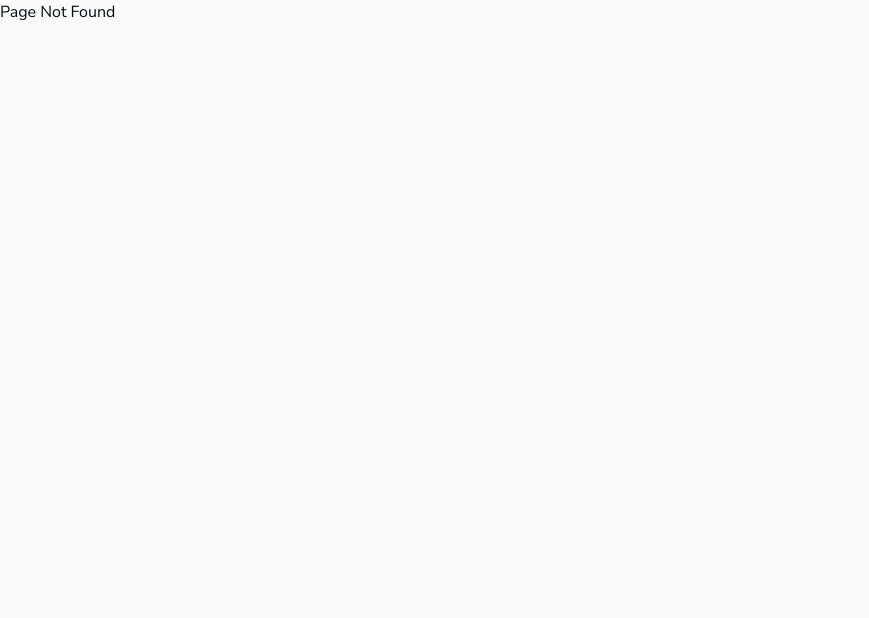
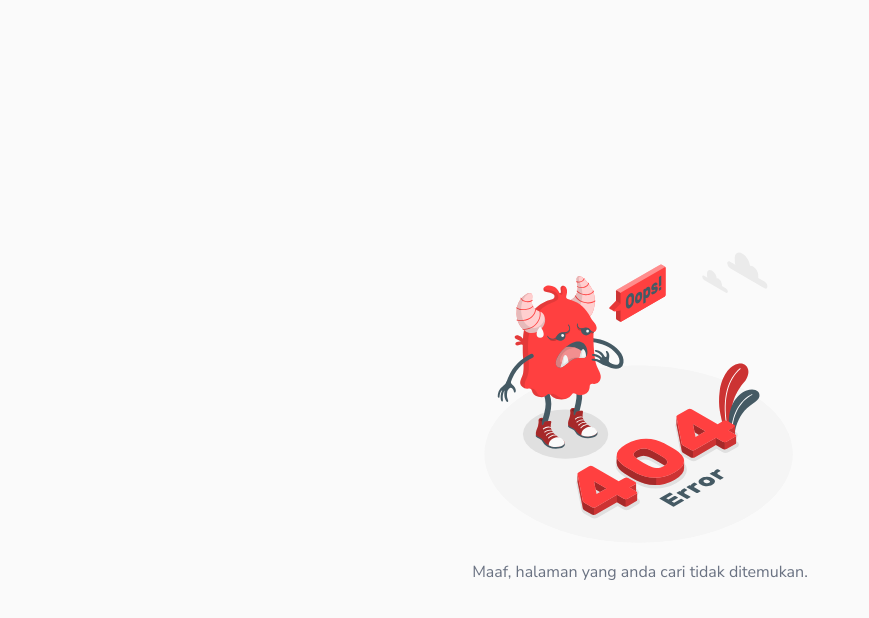
Before and after one commit to aldiero141/get-hired, a React (Vite) app: page /login in a window 1280 px wide. Before the commit this address had no page. Shown: the top 618 px of the page, without its empty margins (0-869 px from the left). Built offline with nearby package versions, Linux system fonts and the light colour scheme.

Commit message:
feat: 404 page

```diff
--- a/src/pages/NotFound.tsx
+++ b/src/pages/NotFound.tsx
@@ -1,5 +1,10 @@
 export default function NotFoundPage() {
   return (
-    <div>Page Not Found</div>
+    <div className="mx-auto w-full h-full pt-2 max-w-md flex flex-col flex flex-col w-full min-h-screen justify-center items-center">
+      <img src="/404.svg" className="w-3/4" alt="404" />
+      <p className="text-center text-gray-500">
+        Maaf, halaman yang anda cari tidak ditemukan.
+      </p>
+    </div>
   );
 }
```
Also changed, not shown: public/404.svg (added).
